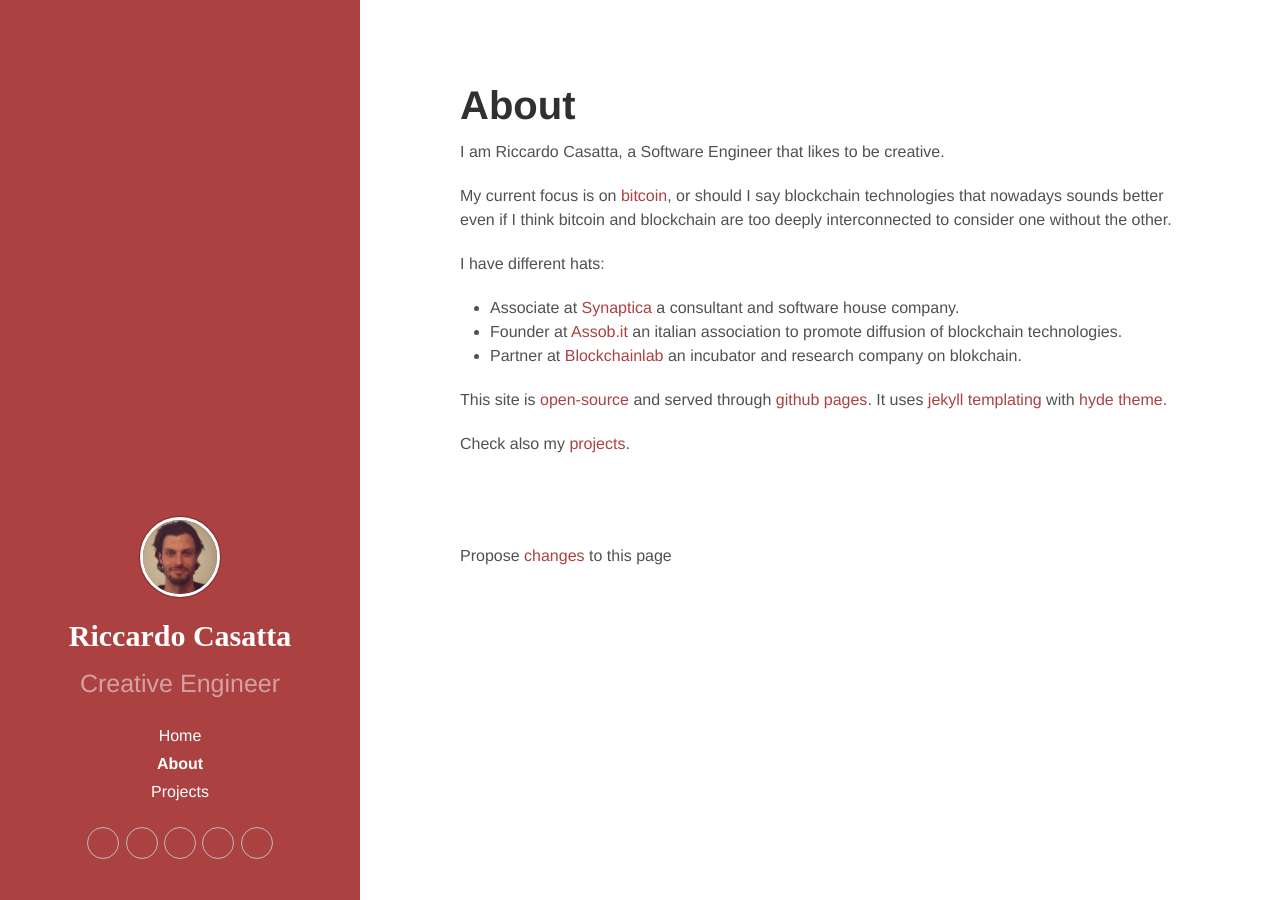
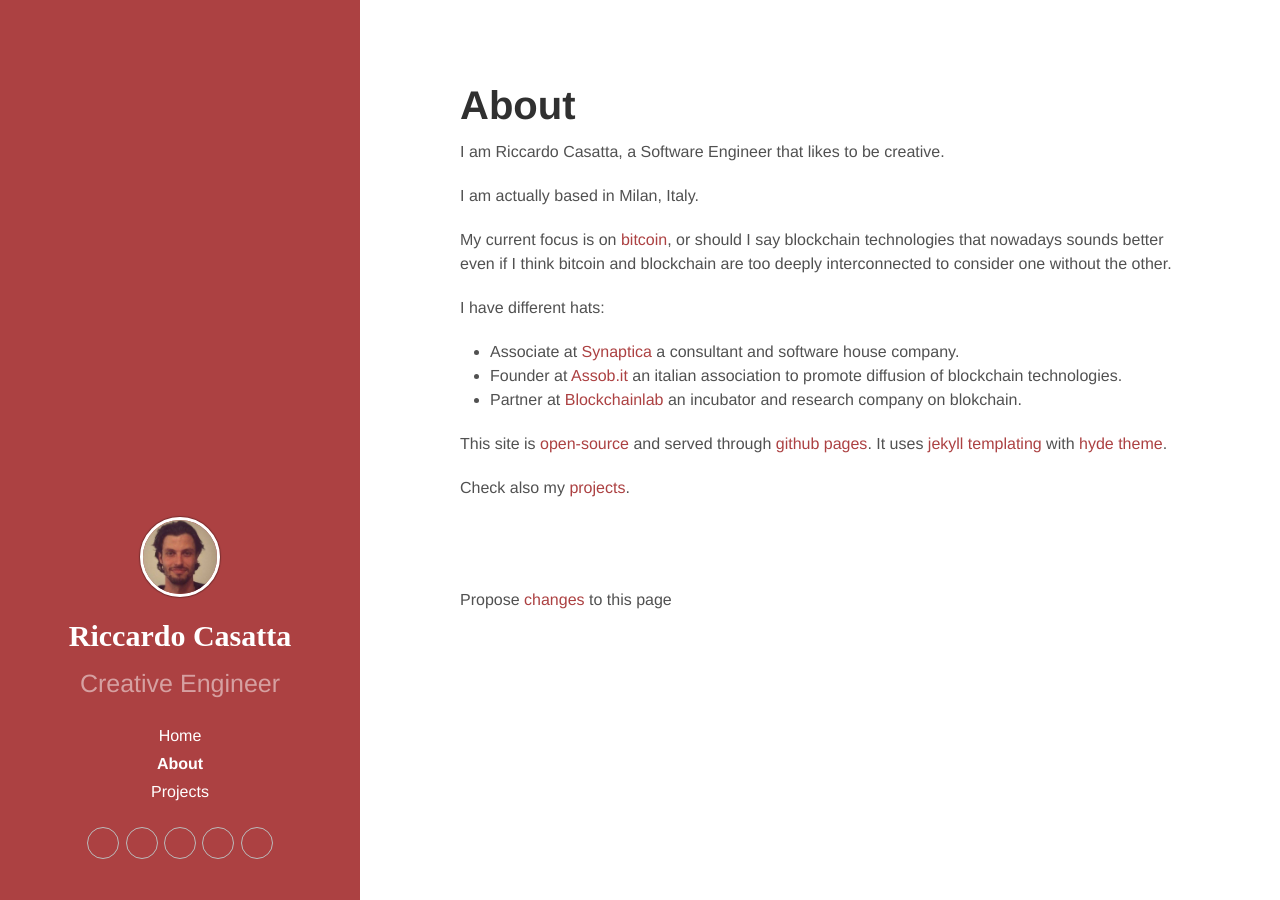
Before and after one commit to RCasatta/riccardo.casatta.it, a Jekyll site: the page built from about.md, in a window 1280 px wide. Built offline with Jekyll 4.4.1, drawn with Linux system fonts in a browser that asks for light colours; some web fonts are replaced.

Commit message:
Adding based information

```diff
--- a/about.md
+++ b/about.md
@@ -5,6 +5,8 @@
 ---
 
 I am Riccardo Casatta, a Software Engineer that likes to be creative.
+
+I am actually based in Milan, Italy.
 
 My current focus is on [bitcoin](http://bitcoin.org), or should I say blockchain technologies that nowadays sounds better even if I think bitcoin and blockchain are too deeply interconnected to consider one without the other.
 
```
Also changed, not shown: projects.html (+7 -0 lines).
